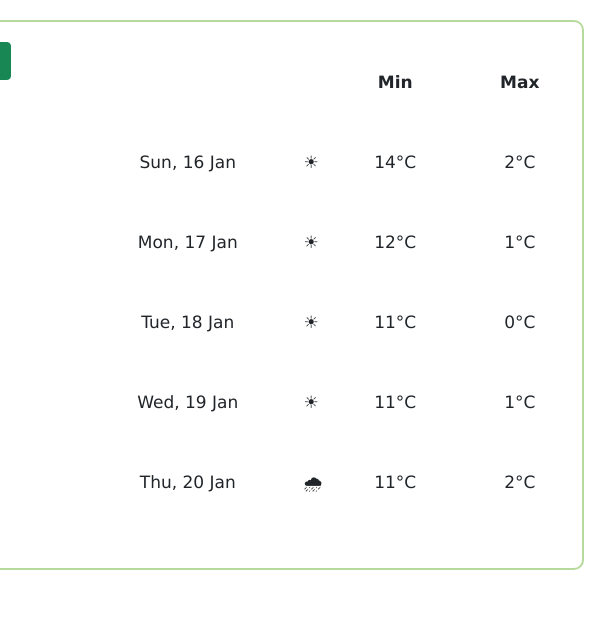
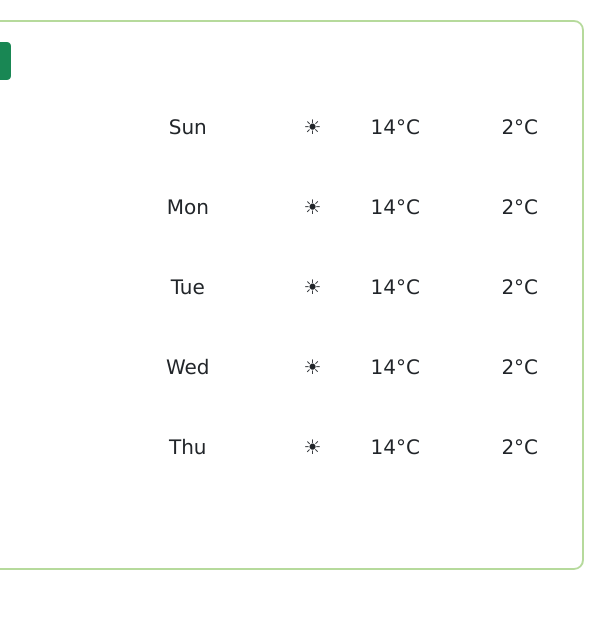
Before and after one commit to AriannaDiMarco/Weather-App, a website built with Parcel: page index.html in a window 1280 px wide. Shown: the full height of the page, 556-1171 px from the left. Built offline with nearby package versions, Linux system fonts and the light colour scheme.

Commit message:
Moved the HTML to JS and added apiUrl to get the forecast

```diff
--- a/index.html
+++ b/index.html
@@ -58,87 +58,9 @@
 
             </div>
 
-            <div class="future-days col-6">
-            </br>
-              <div class="row">
-
-                <div class="col-5">
-                </br>
-                </br>
-                  Sun, 16 Jan
-                  </br>
-                  </br>
-                  Mon, 17 Jan
-                  </br>
-                  </br>
-                  Tue, 18 Jan
-                  </br>
-                  </br>
-                  Wed, 19 Jan
-                  </br>
-                  </br>
-                  Thu, 20 Jan
-                </div>
-
-                <div class="col-1">
-                  </br>
-                  </br>
-                  ☀
-                  </br>
-                  </br>
-                  ☀
-                  </br>
-                  </br>
-                  ☀
-                  </br>
-                  </br>
-                  ☀
-                   </br>
-                   </br>
-                  🌧
-                </div>
-
-                <div class="col-3">
-                 <span class="min-max">Min</span>
-                  </br>
-                  </br>
-                  <span class="frame">14°C</span>
-                  </br>
-                  </br>
-                  <span class="frame">12°C</span>
-                  </br>
-                  </br>
-                  <span class="frame">11°C</span>
-                  </br>
-                  </br>
-                  <span class="frame">11°C</span>
-                  </br>
-                  </br>
-                  <span class="frame">11°C</span>
-                </div>
-
-                <div class="col-3">
-                  <span class="min-max">Max</span>
-                  </br>
-                  </br>
-                  <span class="frame">2°C</span>
-                  </br>
-                  </br>
-                  <span class="frame">1°C</span>
-                  </br>
-                  </br>
-                  <span class="frame">0°C</span>
-                  </br>
-                  </br>
-                  <span class="frame">1°C</span>
-                  </br>
-                  </br>
-                  <span class="frame">2°C</span>
-                  </br>
-                  </br>
-                </div>
-                </div>
+            <div class="future-days col-6" id="forecast">
               </div>
+            </div>
             </div>
           <script src="src/index.js">
 
--- a/src/index.js
+++ b/src/index.js
@@ -37,6 +37,43 @@ if (actualMinutes < 10) {
   actualTime.innerHTML = `${actualHour}:${actualMinutes}`;
 }
 
+function displayForecast() {
+  let forecastElement = document.querySelector("#forecast");
+
+  let forecastHTML = `<div class="row">`;
+  let days = ["Sun", "Mon", "Tue", "Wed", "Thu"];
+  days.forEach(function (day) {
+    forecastHTML =
+      forecastHTML +
+      `         <div class="col-5">
+                </br>
+
+                  ${day}
+                  </div>
+
+                <div class="col-1">
+                  </br>
+                  ☀
+                  </div>
+                <div class="col-3">
+                </br>
+                  <span>14°C</span>
+                   </div>
+                <div class="col-3">
+                 </br>
+                  <span>2°C</span>
+                  </div>
+                `;
+  });
+  forecastHTML = forecastHTML + `</div>`;
+  forecastElement.innerHTML = forecastHTML;
+}
+
+function getForecast(coordinates) {
+  let apiUrl = `https://api.openweathermap.org/data/2.5/onecall?lat=${coordinates.lat}&lon=${coordinates.lon}&exclude={part}&appid=${apiKey}&units=metric`;
+  let apiKey = "5af0edc85cf70b7e91e5873cf898c017";
+  axios.get(apiUrl).then(displayForecast);
+}
 function displayRealTemp(response) {
   celsiusTemperature = response.data.main.temp;
   let temperature = Math.round(celsiusTemperature);
@@ -57,6 +94,7 @@ function displayRealTemp(response) {
     "src",
     `http://openweathermap.org/img/wn/${response.data.weather[0].icon}@2x.png`
   );
+  getForecast(response.data.coord);
 }
 function showCity(event) {
   event.preventDefault();
@@ -113,3 +151,5 @@ let fahrenheitValue = document.querySelector("#fahrenheit");
 fahrenheitValue.addEventListener("click", displayFahrenheitTemperature);
 let celsiusValue = document.querySelector("#celsius");
 celsiusValue.addEventListener("click", displayCelsiusTemperature);
+
+displayForecast();
--- a/src/styles.css
+++ b/src/styles.css
@@ -108,3 +108,8 @@ h2 {
   position: relative;
   top: -10px;
 }
+
+#forecast {
+  margin-top: 45px;
+  font-size: 20px;
+}
```
